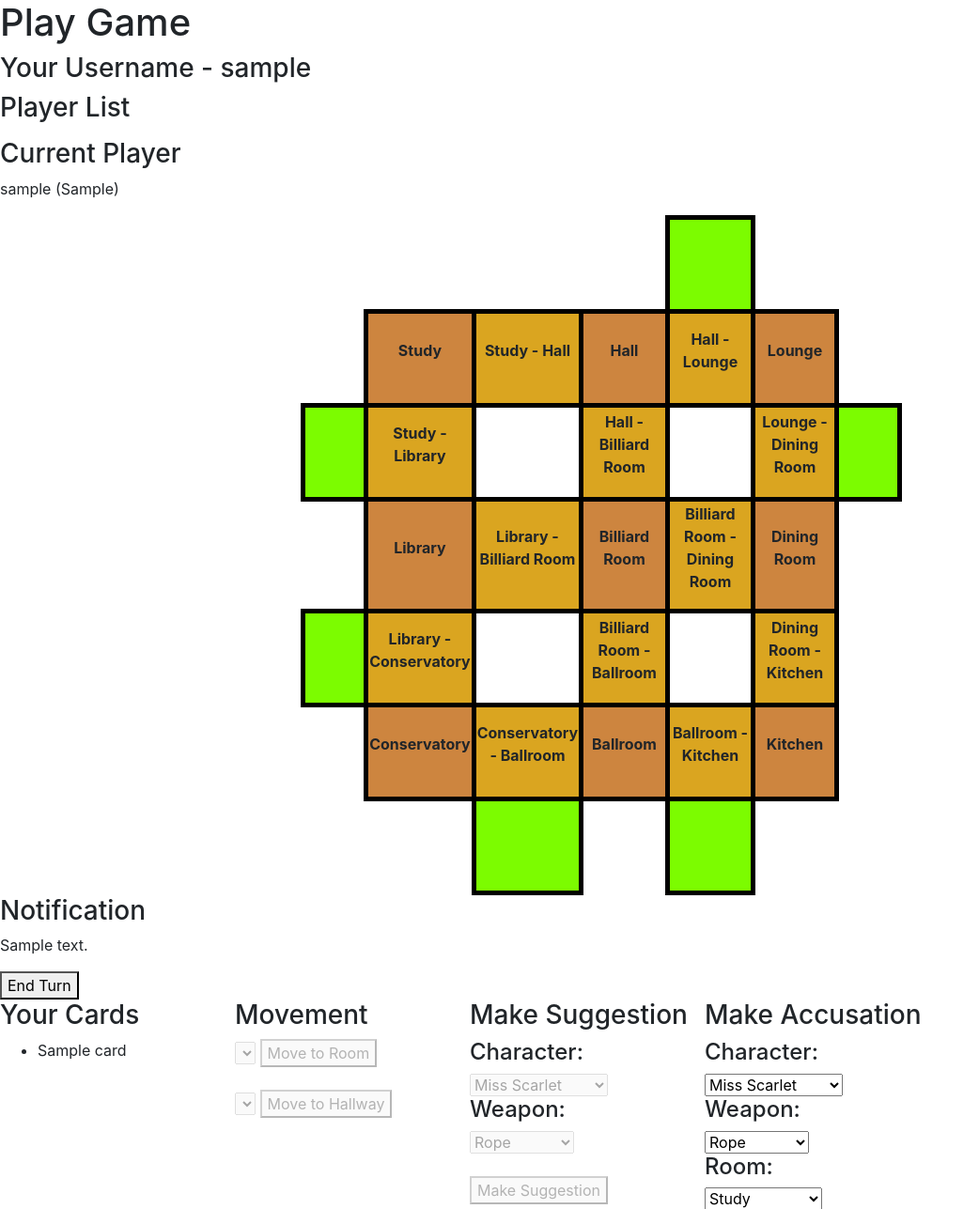
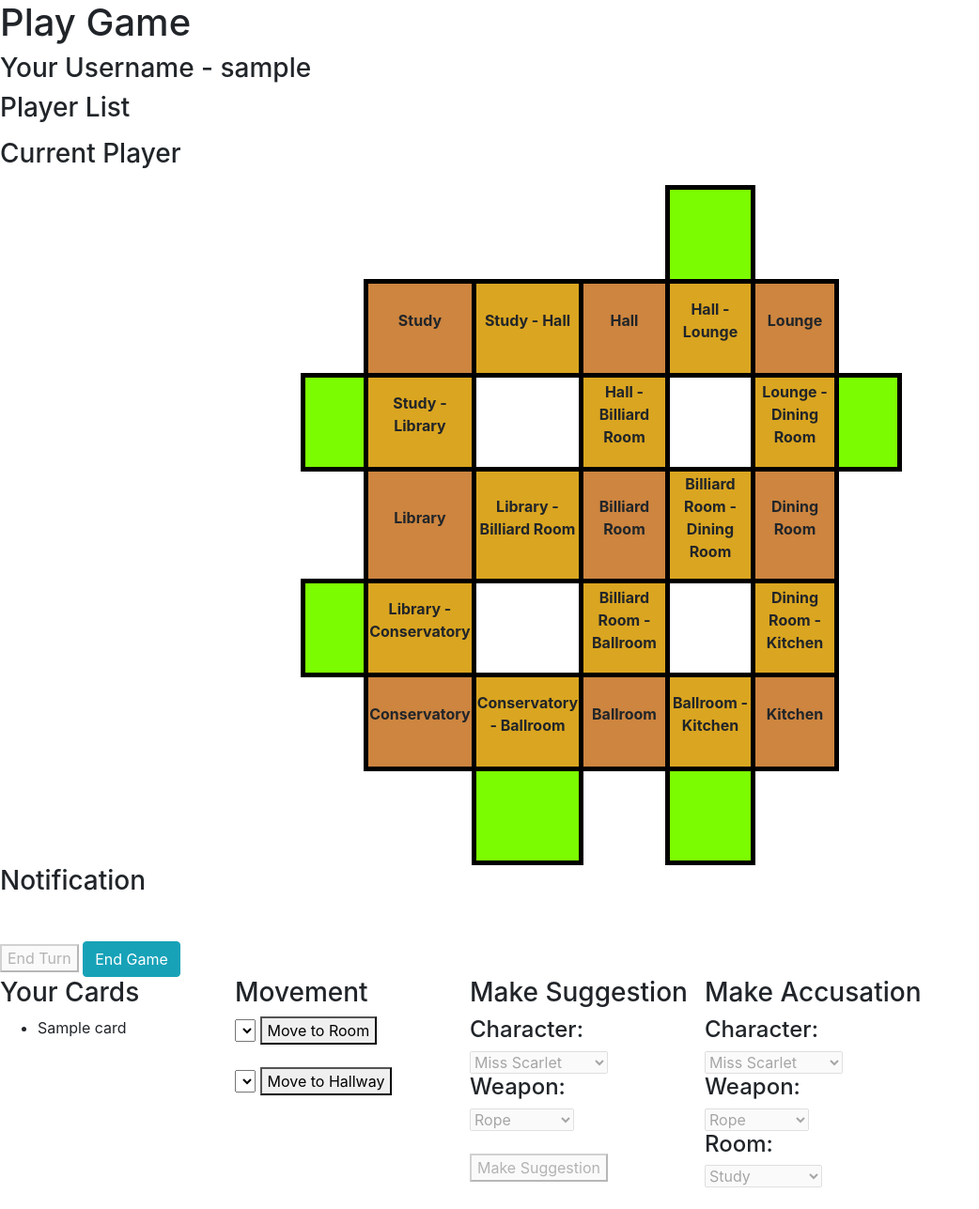
Before and after one commit to frodo-bot/Clue-Less, a Django app: page /play/ in a window 1280 px wide. Shown: the top 1287 px of the page at 94% size, without its empty margins (0-1042 px from the left). Run offline with Django 3.2, Linux system fonts and the light colour scheme; a user stored in the database is signed in; tables that the repository leaves empty hold one stand-in row (values such as "Sample post"); data that the repository does not hold is empty; some libraries are stand-ins or nearby versions.

Commit message:
added end game ability when player wins

```diff
--- a/clueless/models.py
+++ b/clueless/models.py
@@ -28,11 +28,11 @@ class Notification(models.Model):
 
 class Player(models.Model):
     user = models.OneToOneField(User, on_delete=models.CASCADE, null=True)
-    game = models.ForeignKey('Game', on_delete=models.DO_NOTHING, related_name="game_player_is_in", null=True)
+    game = models.ForeignKey('Game', on_delete=models.SET_NULL, related_name="game_player_is_in", null=True)
     character = models.CharField(max_length=50, null=True)
     status = models.CharField(max_length=20)
-    currentRoom = models.ForeignKey('Room', on_delete=models.DO_NOTHING, null=True)
-    currentHallway = models.ForeignKey('Hallway', on_delete=models.DO_NOTHING, null=True)
+    currentRoom = models.ForeignKey('Room', on_delete=models.SET_NULL, null=True)
+    currentHallway = models.ForeignKey('Hallway', on_delete=models.SET_NULL, null=True)
     movedBySuggestion = models.BooleanField(default=False)
     hasMadeSuggestionThisTurn = models.BooleanField(default=False)
     hasMadeSuggestionInRoom = models.BooleanField(default=False)
@@ -93,11 +93,11 @@ class Player(models.Model):
 
 
 class Game(models.Model):
-    solution = models.ForeignKey('CaseFile', on_delete=models.DO_NOTHING, null=True)
+    solution = models.ForeignKey('CaseFile', on_delete=models.SET_NULL, null=True)
     status = models.CharField(max_length=20, null=True)
     name = models.CharField(max_length=50)
-    currentPlayer = models.ForeignKey(Player, on_delete=models.DO_NOTHING, related_name="current_player_turn", null=True)
-    board = models.OneToOneField('Board', on_delete=models.DO_NOTHING, null=True)
+    currentPlayer = models.ForeignKey(Player, on_delete=models.SET_NULL, related_name="current_player_turn", null=True)
+    board = models.OneToOneField('Board', on_delete=models.SET_NULL, null=True)
     specialMessage = models.CharField(max_length=500, default="") #message that only the current player will be able to see
 
     #initializes the game state by assigning the players to the game creating the board, rooms,
@@ -260,19 +260,21 @@ class Game(models.Model):
 
     #ends the game by setting the winning player's status to "won" as well as setting the game's
     #   status to "won". Also deletes the unplayed character objects, board, casefile, and cards
-    def endGame(self, player):
-        currentPlayer.status = "won"
-        currentPlayer.save()
+    def endGame(self):
+        #currentPlayer.status = "won"
+        #currentPlayer.save()
 
         self.status = "won"
         self.save()
 
+        self.solution.delete()
+        Notification.objects.filter(game=self).delete()
+        Card.objects.filter(game=self).delete()
+        Hallway.objects.filter(board=self.board).delete()
+        Room.objects.filter(board=self.board).delete()
         self.board.delete()
-        self.solution.delete()
         Player.objects.filter(game=self, unplayed=True).delete()
-        Card.objects.filter(game=self).delete()
 
-        self.save()
 
     #returns a list of the Clue-Less characters that are not being played by Players (i.e. there
     #   are less than 6 players)
@@ -395,7 +397,7 @@ class Hallway(models.Model):
 class Card(models.Model):
     name = models.CharField(max_length=50)
     cardType = models.CharField(max_length=20)
-    owner = models.ForeignKey(Player, on_delete=models.CASCADE, null=True)
+    owner = models.ForeignKey(Player, on_delete=models.SET_NULL, null=True)
     game = models.ForeignKey(Game, on_delete=models.CASCADE, null=True)
 
     #returns True if otherCard is equal to self, returns False otherwise
--- a/clueless/templates/play.html
+++ b/clueless/templates/play.html
@@ -153,6 +153,7 @@
   <p id="notification"></p>
 
   <button id="end-turn">End Turn</button>
+  <a id="end-game" class="btn btn-info" href="{% url 'endgame' %}">End Game</a>
 
   <div style="width: 100%; overflow: hidden;">
       <div style="width: 250px; float: left;">
@@ -280,6 +281,19 @@
       function updatePage(data){
         console.log(data);
         showMessage(data.notification, "all");
+        if (data.status == "won") {
+          $("#end-game").show();
+          $("#end-turn").attr("disabled", true);
+          $("#character-sugg").attr("disabled", true);
+          $("#weapon-sugg").attr("disabled", true);
+          $("#suggest").attr("disabled", true);
+          $("#character-acc").attr("disabled", true);
+          $("#weapon-acc").attr("disabled", true);
+          $("#room-acc").attr("disabled", true);
+          $("#accuse").attr("disabled", true);
+        }
+        else {
+          $("#end-game").hide();
           if (data.specialMessage.length > 0) {
             showMessage(data.specialMessage, data.currentPlayer);
           }
@@ -318,6 +332,7 @@
             $("#weapon-acc").attr("disabled", true);
             $("#room-acc").attr("disabled", true);
             $("#accuse").attr("disabled", true);
+          }
         }
       }
 
@@ -487,6 +502,7 @@
             updateMovement(data.validMoves);
           })
       });
+
   });
   </script>
 {% else %}
--- a/clueless/urls.py
+++ b/clueless/urls.py
@@ -22,4 +22,5 @@ urlpatterns = [
     path('endturn/', views.endTurn, name='endturn'),
     path('disprove/', views.disproveSuggestion, name='disprove'),
     path('playercards/', views.playerCards, name='playercards'),
+    path('endgame/', views.endGame, name='endgame'),
 ]
--- a/clueless/views.py
+++ b/clueless/views.py
@@ -268,10 +268,19 @@ def makeAccusation(request):
             result = player.game.checkAccusation(character, weapon, room)
             if result == True:
                 message += " This accusation is correct, " + name + " has won the game!"
+                player.game.status = "won"
+                player.game.save()
             else:
-                message += " This accusation is incorrect, " + name + " can no longer win the game."
                 player.status = "lost"
                 player.save()
+                players_left = Player.objects.filter(game=player.game, unplayed=False, status="in game")
+                if players_left.count() == 1:
+                    win_name = players_left[0].user.username
+                    message += name + "'s accusation was incorrect. Since " + win_name + " is the only player left, they win the game!"
+                    player.game.status = "won"
+                    player.game.save()
+                else:
+                    message += " This accusation is incorrect, " + name + " can no longer win the game."
             notif = Notification(content=message, game=player.game)
             notif.save()
         else:
@@ -303,9 +312,31 @@ def endTurn(request):
     return JsonResponse(gameState, safe=False)
 
 
+def endGame(request):
+    player = Player.objects.filter(user__username=request.user.username)[0]
+    game = player.game
+    players_left = Player.objects.filter(game=game, unplayed=False)
+    if players_left.count() == 1:
+        game.endGame()
+        game.delete()
+
+    player.status = "not in game"
+    player.game = None
+    player.character = None
+    player.movedBySuggestion = False
+    player.hasMadeSuggestionInRoom = False
+    player.hasMadeSuggestionThisTurn = False
+    player.hasMovedThisTurn = False
+    player.save()
+
+    return redirect('/')
+
+
 #returns the game state to the polling client
 def gameState(request):
     player = Player.objects.filter(user__username=request.user.username)[0]
+    if player.game == None:
+        return JsonResponse({'status':'won'}, safe=False)
     return JsonResponse(player.game.getGameState(player), safe=False)
 
 
```
Also changed, not shown: clueless/migrations/0016_auto_20191111_1051.py (added), clueless/migrations/0017_auto_20191111_1147.py (added). Lines whose indentation alone changed are shown as unchanged.
